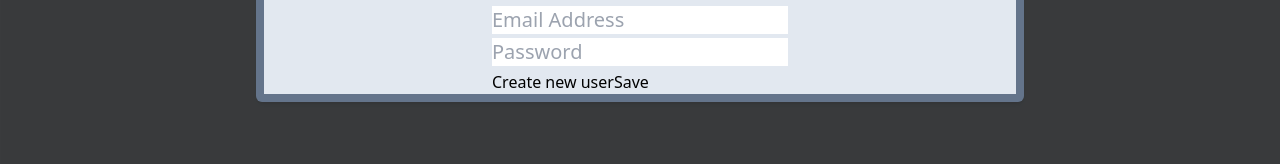
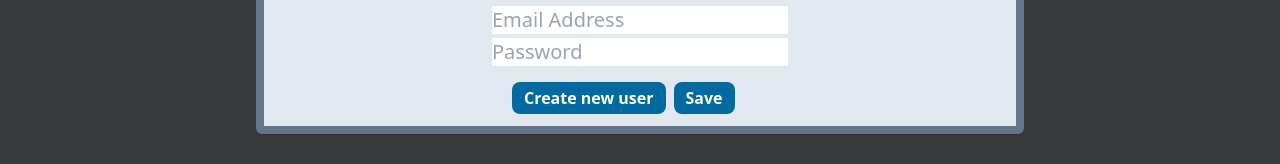
Before and after one commit to Astilion/ToDoApp, a React (Vite) app: page / in a window 1280 px wide. Shown: the part 337-501 px from the top of the page. Built offline with nearby package versions, Linux system fonts and the light colour scheme; no server answers; the database is empty.

Commit message:
styled buttons

```diff
--- a/src/components/auth/AuthForm.tsx
+++ b/src/components/auth/AuthForm.tsx
@@ -27,11 +27,17 @@ function AuthForm() {
           placeholder="Password"
           required
         />
-        <div>
-          <button onClick={switchAuthHandler} type="button">
+        <div className="m-3">
+          <button
+            onClick={switchAuthHandler}
+            className=" rounded-lg bg-sky-700 px-3 py-1 font-bold text-white transition-colors hover:bg-sky-500 sm:ml-2"
+            type="button"
+          >
             {isLogin ? "Create new user" : "Login"}
           </button>
-          <button>Save</button>
+          <button className=" rounded-lg bg-sky-700 px-3 py-1 font-bold text-white transition-colors hover:bg-sky-500 sm:ml-2">
+            Save
+          </button>
         </div>
       </form>
     </div>
```
